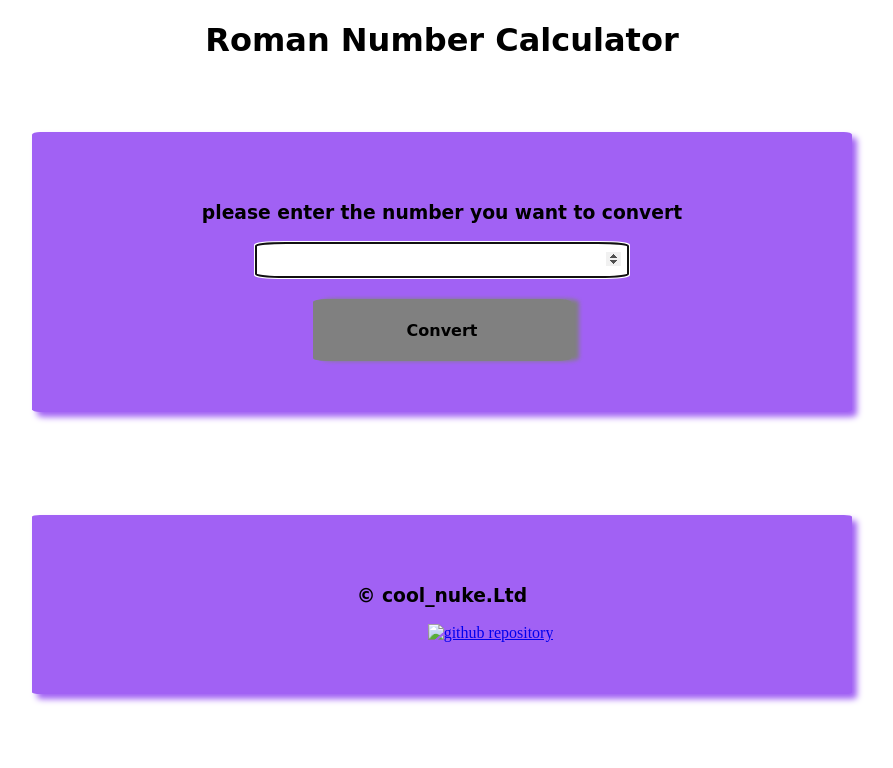
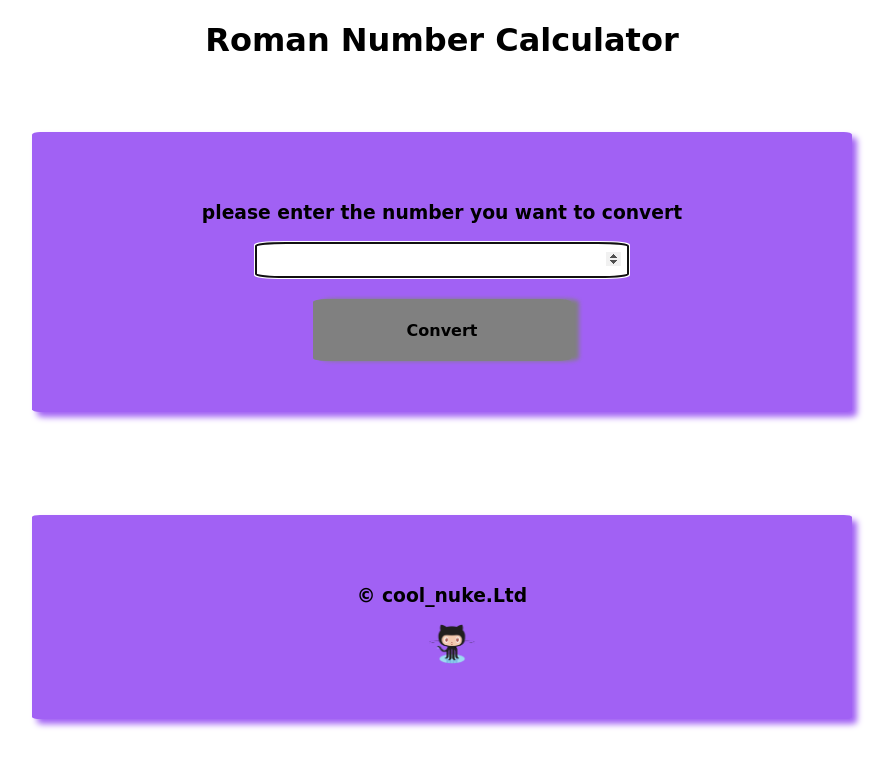
Before and after one commit to arunarumugam4/romancalc, a plain HTML site: page Mostly Fluid.html in a window 1280 px wide. Shown: the whole page, without its empty margins (198-1091 px from the left). Drawn offline with Linux system fonts and the light colour scheme; files that its build step writes are made by us from their sources; a web font is replaced by a local one.

Commit message:
Create Mostly Fluid.html

```diff
--- a/Mostly Fluid.html
+++ b/Mostly Fluid.html
@@ -4,7 +4,7 @@
 <title>Roman Number Calculator</title>
 <meta charset ="utf-8">
 <meta name = "viewport" content="width=device-width initial-scale=1.0">
-<link rel="stylesheet" href ="stylesheets/stylesheet1.css" type="text/css" >
+<link rel="stylesheet" href ="stylesheet1.css" type="text/css" >
 <link href="https://fonts.googleapis.com/css?family=Mogra" rel="stylesheet">
 <link href="https://fonts.googleapis.com/css?family=Cabin+Sketch" rel="stylesheet">
 
@@ -33,12 +33,12 @@
 <div id="item4">
 	<div id="footer">
 		<h3 id="copyright">&copy; cool_nuke.Ltd</h3>
-		<a href="#" alt="github" ><img src="images/githubicon.png" id="giticon" title="github repository"></a>
+		<a href="#" alt="github" ><img src="githubicon.png" id="giticon" title="github repository"></a>
 	</div>
 </div>
 
 </div>
-<script src ="javascripts/script1.js"></script>
+<script src ="script1.js"></script>
 
 </body>
 </html>
```
